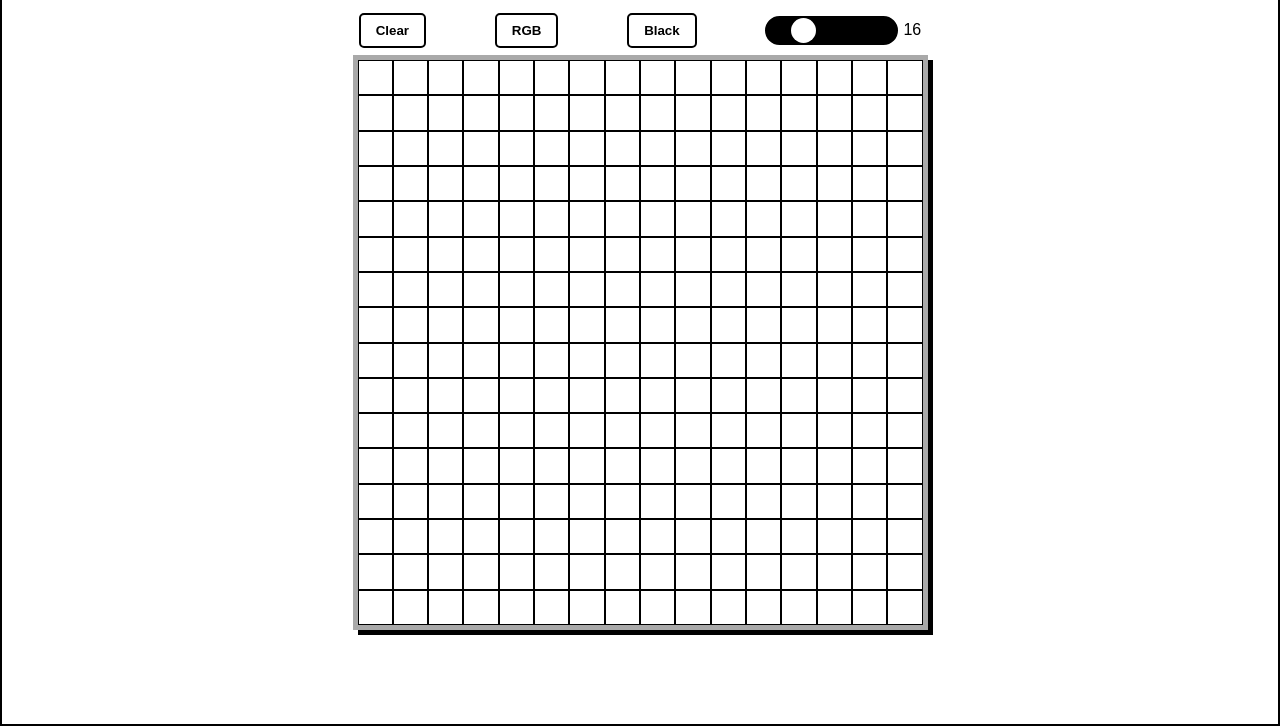
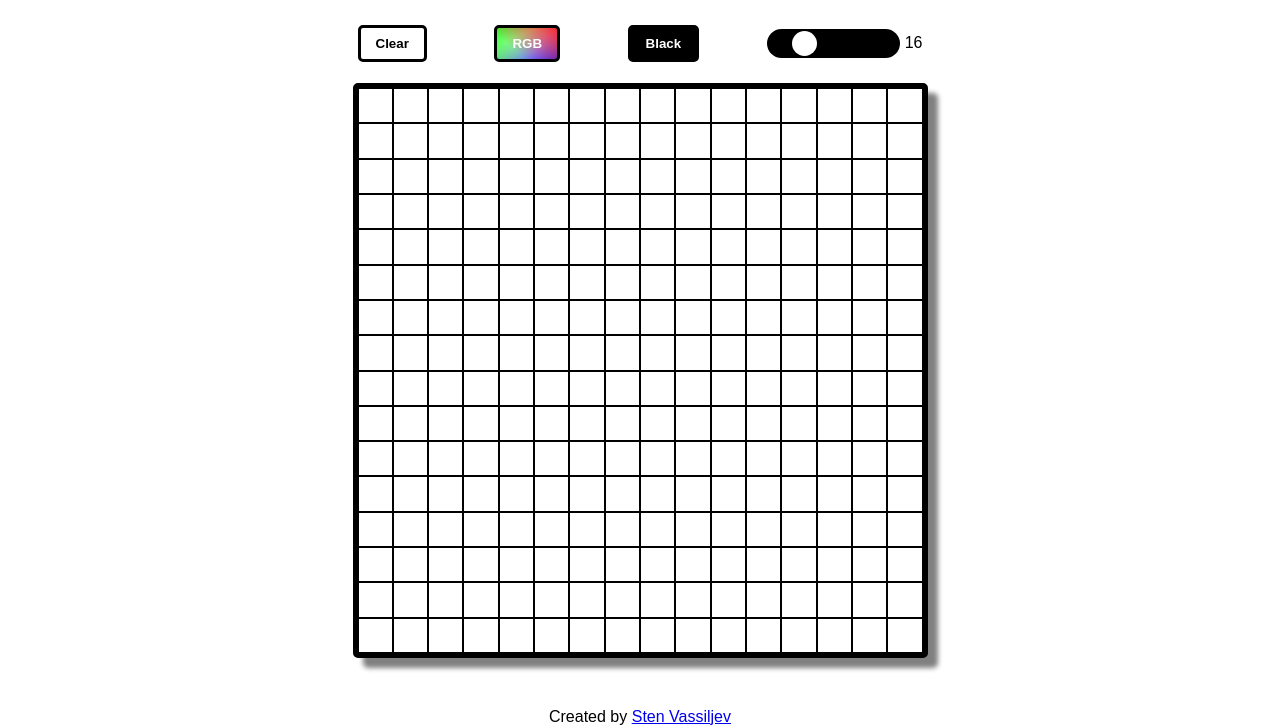
Before and after one commit to swipss/etch-a-sketch, a plain HTML site: page index.html in a window 1280 px wide. Shown: the part 74-800 px from the top of the page. Drawn offline with Linux system fonts and the light colour scheme.

Commit message:
Add footer

```diff
--- a/index.html
+++ b/index.html
@@ -21,9 +21,10 @@
         </div>
     </div>
 
-    <div class="grid">
-
-
+    <div class="grid"></div>
+    <div class="footer">
+        Created by
+        <a href="https://github.com/swipss">Sten Vassiljev</a>
     </div>
 
 
--- a/style.css
+++ b/style.css
@@ -11,7 +11,6 @@ h1 {
 body {
     font-family: Arial, Helvetica, sans-serif;
     height: 100vh;
-    border: 2px solid black;
     display: flex;
     align-items: center;
     flex-direction: column;
@@ -20,11 +19,12 @@ body {
     display: inline-grid;
     grid-template-columns: repeat(16, 2fr);
     grid-template-rows: repeat(16, 2fr);
-    border: 5px solid darkgrey;
+    border: 5px solid black;
     height: 575px;
     width: 575px;
     background-color: gray;
-    box-shadow: 5px 5px;
+    box-shadow: 10px 10px 5px grey;
+    border-radius: 5px;
 }
 
 .cell {
@@ -68,6 +68,8 @@ body {
     height: 50px;
     justify-content: space-evenly;
     align-items: center;
+    margin: 15px 0;
+
 }
 
 button {
@@ -75,5 +77,18 @@ button {
     font-weight: bold;
     background-color: white;
     border-radius: 5px;
-    border: 2px solid black
+    border: 3px solid black;
 }
+#rgb {
+    background: linear-gradient(217deg, rgba(255,0,0,.8), rgba(255,0,0,0) 70.71%),
+    linear-gradient(127deg, rgba(0,255,0,.8), rgba(0,255,0,0) 70.71%),
+    linear-gradient(336deg, rgba(0,0,255,.8), rgba(0,0,255,0) 70.71%);
+    color: white;
+}
+#black {
+    color: white;
+    background-color: black;
+}
+.footer {
+    margin-top: auto;
+}
```
